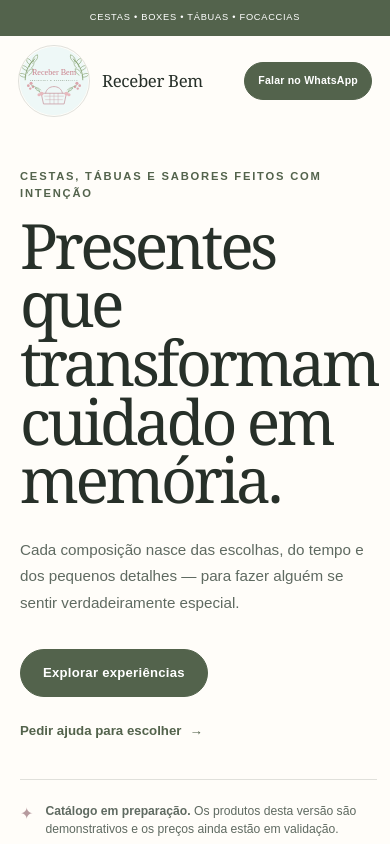
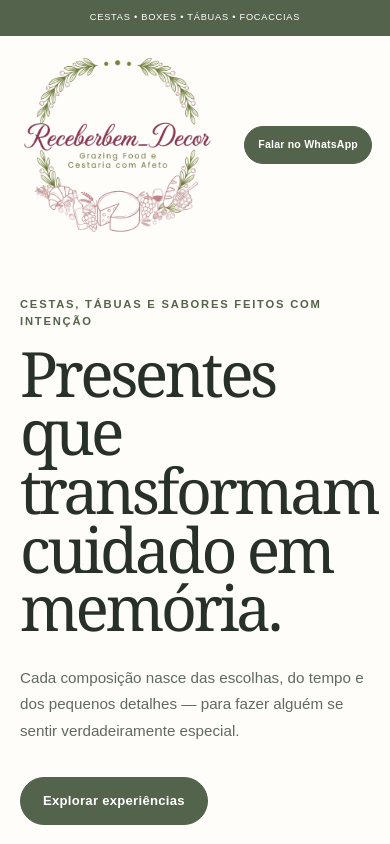
Before and after one commit to froliveirajr/casa-sereno, a Next.js app: page / in a window 390 px wide. Shown: the top 844 px of the page. Built offline with nearby package versions, Linux system fonts and the light colour scheme.

Commit message:
feat: aplicar logomarca oficial sem fundo

```diff
--- a/app/catalogo/page.tsx
+++ b/app/catalogo/page.tsx
@@ -8,10 +8,9 @@ export const metadata: Metadata = { title: "Catálogo" };
 export default function CatalogoPage() {
   return (
     <main className="catalog-page">
-      <header className="simple-header">
+      <header className="simple-header catalog-header">
         <Link className="brand" href="/">
-          <Image src="/images/logo-reference.jpg" alt="Receber Bem" width={58} height={58} />
-          <span><strong>Receber Bem</strong><small>presentes & experiências</small></span>
+          <Image src="/images/receber-bem-logo-oficial.png" alt="Receber Bem" width={200} height={200} />
         </Link>
         <Link className="text-link" href="/">← Voltar ao início</Link>
       </header>
--- a/app/globals.css
+++ b/app/globals.css
@@ -32,7 +32,7 @@ button, input, textarea, select { font: inherit; }
 .site-header { max-width: 1260px; margin: 0 auto; padding: 10px 32px; display: flex; align-items: center; gap: 36px; }
 .brand { display: inline-flex; align-items: center; gap: 12px; margin-right: auto; }
 .brand img { border-radius: 50%; border: 1px solid var(--line); flex: 0 0 auto; }
-.site-header .brand img { width: 96px; height: 96px; }
+.site-header .brand img { width: 200px; height: 200px; border: 0; border-radius: 0; object-fit: contain; }
 .brand span { display: grid; gap: 1px; }
 .brand strong { font-family: var(--display); font-size: 1.25rem; font-weight: 500; letter-spacing: -.02em; }
 .brand small { color: var(--ink-soft); font-size: .65rem; letter-spacing: .1em; text-transform: uppercase; }
@@ -134,6 +134,8 @@ button, input, textarea, select { font: inherit; }
 .catalog-page, .admin-page { min-height: 100vh; background: var(--paper); }
 .simple-header { max-width: 1180px; margin: 0 auto; padding: 20px 28px; display: flex; align-items: center; justify-content: space-between; gap: 20px; }
 .simple-header .brand { margin: 0; }
+.catalog-header { padding-block: 0; }
+.catalog-header .brand img { width: 200px; height: 200px; border: 0; border-radius: 0; object-fit: contain; }
 .catalog-hero { padding: 80px 24px 62px; text-align: center; background: var(--mist); }
 .catalog-hero h1, .admin-hero h1 { max-width: 780px; margin: 0 auto; font: 500 clamp(2.8rem, 6vw, 5rem)/.98 var(--display); letter-spacing: -.045em; }
 .catalog-hero > p:last-child { max-width: 610px; margin: 22px auto 0; color: var(--ink-soft); line-height: 1.7; }
@@ -221,8 +223,8 @@ button, input, textarea, select { font: inherit; }
 @media (max-width: 680px) {
   .announcement { font-size: .58rem; }
   .announcement span:first-child, .announcement-dot { display: none; }
-  .site-header { padding: 9px 18px; }
-  .site-header .brand img { width: 72px; height: 72px; }
+  .site-header { padding: 9px 18px; gap: 10px; }
+  .site-header .brand img { width: 200px; height: 200px; }
   .brand strong { font-size: 1.05rem; }
   .brand small { display: none; }
   .site-header .button { min-height: 38px; padding: 0 13px; font-size: .66rem; }
--- a/app/layout.tsx
+++ b/app/layout.tsx
@@ -17,8 +17,8 @@ export async function generateMetadata(): Promise<Metadata> {
     description:
       "Cestas de café da manhã, boxes, tábuas de frios e focaccias artesanais em Recife e região metropolitana.",
     icons: {
-      icon: "/images/logo-reference.jpg",
-      shortcut: "/images/logo-reference.jpg",
+      icon: "/images/receber-bem-logo-oficial.png",
+      shortcut: "/images/receber-bem-logo-oficial.png",
     },
     openGraph: {
       title: "Receber Bem",
--- a/app/page.tsx
+++ b/app/page.tsx
@@ -17,16 +17,12 @@ export default function Home() {
       <header className="site-header">
         <Link className="brand" href="/" aria-label="Receber Bem — página inicial">
           <Image
-            src="/images/receber-bem-logo.svg"
+            src="/images/receber-bem-logo-oficial.png"
             alt="Receber Bem"
-            width={96}
-            height={96}
+            width={200}
+            height={200}
             priority
           />
-          <span>
-            <strong>Receber Bem</strong>
-            <small>presentes & experiências</small>
-          </span>
         </Link>
         <nav aria-label="Navegação principal">
           <Link href="#experiencias">Experiências</Link>
@@ -196,8 +192,7 @@ export default function Home() {
 
       <footer className="site-footer">
         <div className="brand footer-brand">
-          <Image src="/images/receber-bem-logo.svg" alt="" width={68} height={68} />
-          <span><strong>Receber Bem</strong><small>Detalhes não fazem a diferença. Fazem tudo.</small></span>
+          <Image src="/images/receber-bem-logo-oficial.png" alt="Receber Bem" width={140} height={140} />
         </div>
         <p>Cestas de café da manhã, boxes, tábuas e focaccias artesanais.</p>
         <nav aria-label="Links do rodapé">
```
Also changed, not shown: public/images/receber-bem-logo-oficial.png (added).
